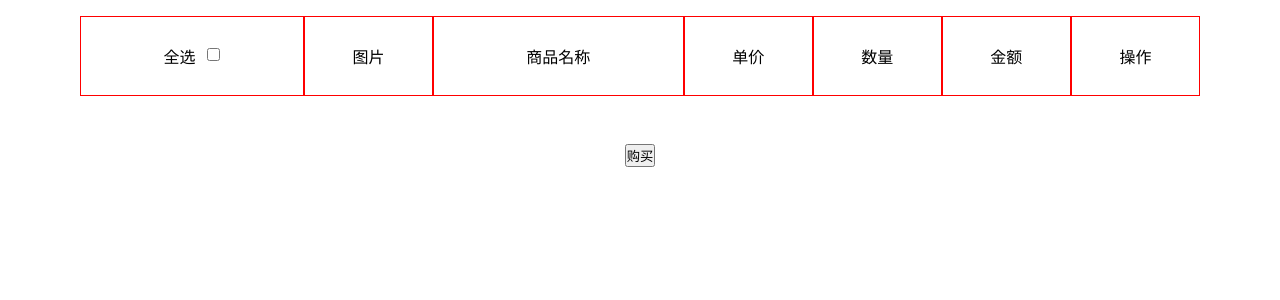
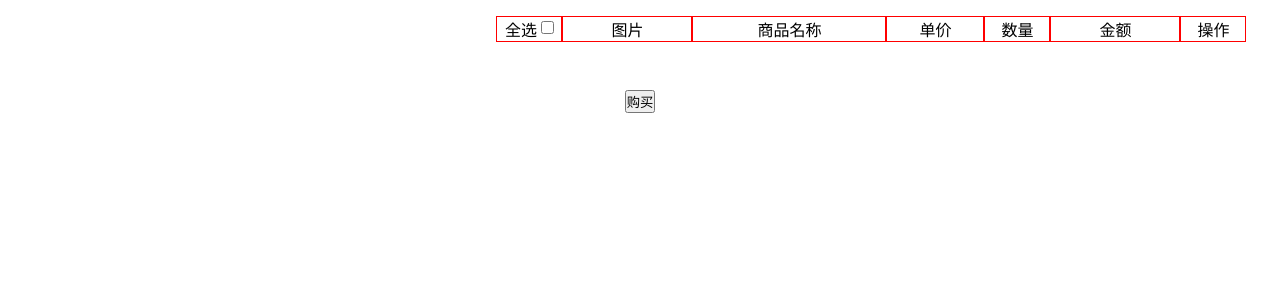
Before and after one commit to spacewei/p9Demo, a PHP site: page /shopCart.html in a window 1280 px wide. Shown: the part 24-324 px from the top of the page. Run offline with PHP 8.4, Linux system fonts and the light colour scheme; some libraries are stand-ins or nearby versions.

Commit message:
20161027
1.shopCart.css分成谷歌和火狐浏览器不同的显示样式;
2.shopCart.js缩进动态添加的html,增加用js判断浏览器(暂时没用到);

3.login.php和loginStore合并功能,用switch辨识loginFlag进入三种函数(登录判断函数,退出登录函数,初始判断登录函数).

```diff
--- a/CSS/shopCart.css
+++ b/CSS/shopCart.css
@@ -15,6 +15,43 @@
     top: 0;
 }
 /*表格样式*/
+/*只让chrome显示样式*/
+@media all and (min-width: 0){
+    .cart-table{
+        display: flex;
+        flex-direction: column;
+        width: 70rem;
+    }
+    .cart-tr{
+        display: flex;
+        margin: 1rem auto;
+        justify-content: space-around;
+        /*align-items: stretch;*/
+    }
+    .is-check{
+        flex: 1 0 4rem;
+    }
+    .goods-img{
+        flex: 2 0 8rem;
+    }
+    .goods-detail{
+        flex: 3 0 12rem;
+    }
+    .price{
+        flex: 2 0 6rem;
+    }
+    .number{
+        flex: 1 0 4rem;
+    }
+    .total-class{
+        flex: 2 0 8rem;
+    }
+    .handle{
+        flex: 1 0 4rem;
+    }
+}
+/*只让火狐显示样式*/
+@-moz-document url-prefix(){
     .cart-table{
         display: table;
         margin-top: 1rem;
@@ -30,6 +67,8 @@
     .cart-td{
         display: table-cell;
     }
+}
+/**/
 /*.cart-tr:before{*/
     /*content: "";*/
     /*display: block;*/
@@ -54,12 +93,14 @@
 .table-title{
     text-align: center;
 }
+.check-this{
+    vertical-align: middle;
+}
 .check-goods{
     display: inline-block;
     vertical-align: top;
 }
 #check-all{
-    margin-left: 0.5rem;
     vertical-align: middle;
 }
 .table-cell-title{
--- a/JS/remake.js
+++ b/JS/remake.js
@@ -15,7 +15,7 @@ var remake = {
         });
         /*绑定取消登录事件,清空登录情况界面,"退出登录"消失,"请登录"再现*/
         $('.login-off').on('click',function(){
-            $.post('loginStore.php',{loginOff:'off'},function(data){
+            $.post('login.php',{loginFlag:'loginOff'},function(data){
                 $('.login-show').text('');
                 $('.login-off').hide();
                 $('.login-please').show();
@@ -75,7 +75,7 @@ var remake = {
         var validate = $('#validate-number').val();
         var saveLogin = $('#save-login').get(0).checked;
         var urlLogin = "login.php";
-        $.post(urlLogin,{userName:userName,userPWD:userPassword,validate:validate,saveLogin:saveLogin},function(data){
+        $.post(urlLogin,{loginFlag:"loginIn",userName:userName,userPWD:userPassword,validate:validate,saveLogin:saveLogin},function(data){
             switch (data.flag) {
                 case 'none' :
                     $('.login-show').text('无此用户');
@@ -102,7 +102,7 @@ var remake = {
     /*加载页面后,检查是否维持登录函数*/
     loginUserReady:function(){
         //加载页面后,提交检查是否维持登录函数
-        $.post('loginStore.php',{ready:'ok'},function(data){
+        $.post('login.php',{loginFlag:'ready'},function(data){
             if(data.flag == 'keepUser'){
                 $('.login-show').text('继续欢迎' + data.user_name);
                 $('.login-off').show();
--- a/JS/shopCart.js
+++ b/JS/shopCart.js
@@ -101,10 +101,14 @@ var shopCart = {
                 $('.check-this').prop('checked',false);
             }
         })
+    },
+    /*判断使用的浏览器*/
+    queryBrowser: function () {
+        //alert(navigator.userAgent.indexOf('Firefox'));
     }
 };
 
 $(document).ready(function(){
     shopCart.initShopCart();
-
+    shopCart.queryBrowser();
 });
```
Also changed, not shown: login.php (+44 -0 lines). Lines whose indentation alone changed are shown as unchanged.
